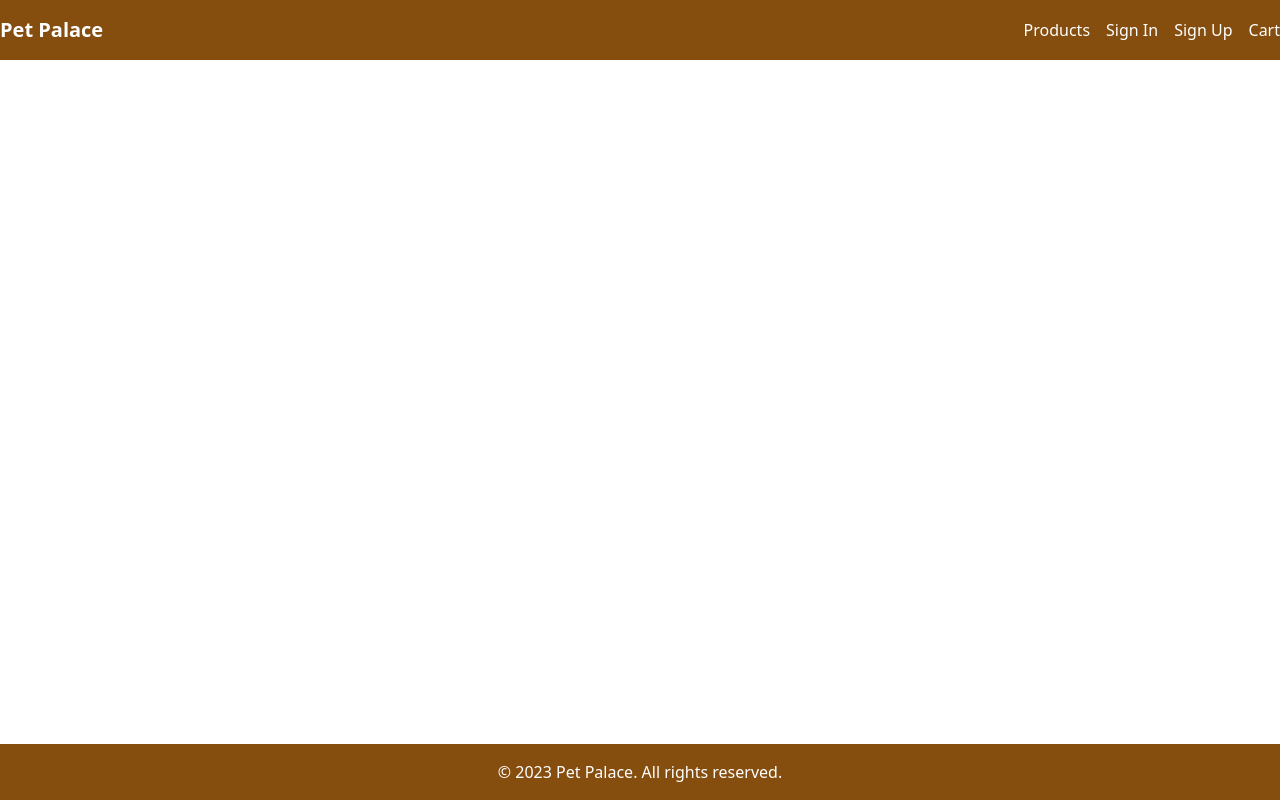
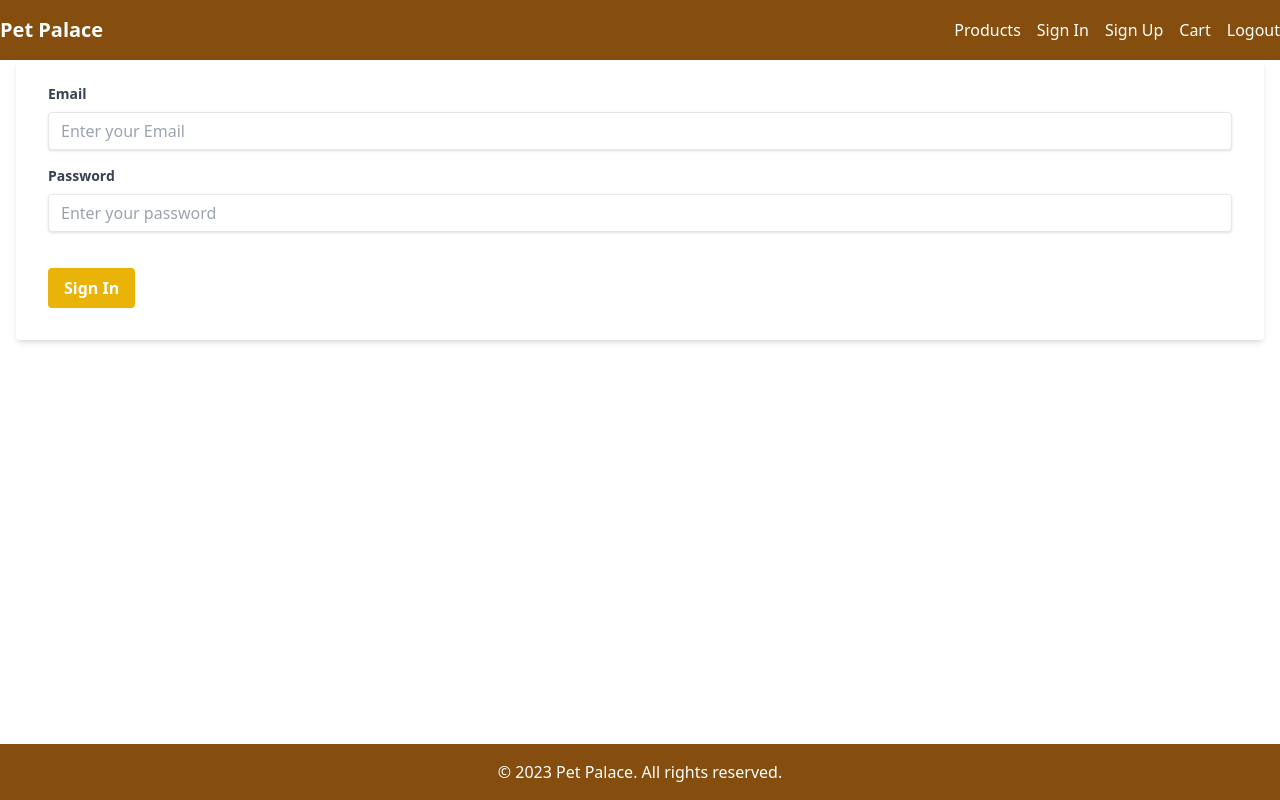
Before and after one commit to youba1993/petpalace2, a React (Create React App) app in the folder client/: page /login in a window 1280 px wide. Built offline with nearby package versions, Linux system fonts and the light colour scheme.

Commit message:
Adding login page

```diff
--- a/client/src/App.js
+++ b/client/src/App.js
@@ -7,7 +7,7 @@ import ProductListPage from './pages/ProductListPage';
 // import ProductDetailPage from './pages/ProductDetailPage';
 // import CartPage from './pages/CartPage';
 // import CheckoutPage from './pages/CheckoutPage';
-// import Login from './pages/Login';
+import Login from './pages/Login';
 import Signup from './pages/SignUp';
 
 function App() {
@@ -22,8 +22,8 @@ function App() {
             <Route exact path="/products" element={<ProductListPage />}/>
             {/* <Route path="/products/:id" element={<ProductDetailPage />}/>
             <Route path="/cart" element={<CartPage />}/>
-            <Route path="/checkout" element={<CheckoutPage />}/>
-            <Route path='/login' element={<Login />} /> */}
+            <Route path="/checkout" element={<CheckoutPage />}/> */}
+            <Route path='/login' element={<Login />} />
             <Route path='/Signup' element={<Signup />} />
           </Routes>
         </main>
--- a/client/src/components/Header.js
+++ b/client/src/components/Header.js
@@ -2,6 +2,16 @@ import React from 'react';
 import { Link } from 'react-router-dom';
 
 function Header() {
+
+  const logout = async (e) =>{
+      e.preventDefault()
+      const response = await fetch('/logout', {
+        method: 'DELETE'
+    });
+    const data = await response.json();
+    console.log(data)
+  }
+
   return (
     <header className="bg-yellow-800 text-white">
       <div className="container mx-auto py-4">
@@ -23,6 +33,9 @@ function Header() {
             <li>
               <Link to="/cart">Cart</Link>
             </li>
+            <li>
+              <Link to="/" onClick={(e)=>logout(e)}>Logout</Link>
+            </li>
           </ul>
         </nav>
       </div>
--- /dev/null
+++ b/client/src/pages/Login.js
@@ -0,0 +1,70 @@
+import { useState } from 'react';
+
+
+const Login = () => {
+    const [email, setEmail] = useState('');
+    const [password, setPassword] = useState('');
+
+    const handleLogin = async (e) => {
+        e.preventDefault();
+        const response = await fetch('/login', {
+            method: 'POST',
+            headers: {
+                'Content-Type': 'application/json'
+            },
+            body: JSON.stringify({
+                user: {
+                    email: email,
+                    password: password
+                }
+            })
+        });
+        const data = await response.json();
+        console.log(data)
+    }
+
+
+
+    return (
+        <div>
+            <form className="bg-white shadow-md rounded px-8 pt-6 pb-8 mb-4" onSubmit={(e) => handleLogin(e)}>
+                <div className="mb-4">
+                    <label className="block text-gray-700 text-sm font-bold mb-2" htmlFor="email">
+                        Email
+                    </label>
+                    <input
+                        className="shadow appearance-none border rounded w-full py-2 px-3 text-gray-700 leading-tight focus:outline-none focus:shadow-outline"
+                        id="email"
+                        type="email"
+                        value={email}
+                        onChange={(e) => setEmail(e.target.value)}
+                        placeholder="Enter your Email"
+                    />
+                </div>
+                <div className="mb-6">
+                    <label className="block text-gray-700 text-sm font-bold mb-2" htmlFor="password">
+                        Password
+                    </label>
+                    <input
+                        className="shadow appearance-none border rounded w-full py-2 px-3 text-gray-700 mb-3 leading-tight focus:outline-none focus:shadow-outline"
+                        id="password"
+                        type="password"
+                        value={password}
+                        onChange={(e) => setPassword(e.target.value)}
+                        placeholder="Enter your password"
+                    />
+                </div>
+                <div className="flex items-center justify-between">
+                    <button
+                        className="bg-yellow-500 hover:bg-yellow-700 text-white font-bold py-2 px-4 rounded"
+                        type="submit"
+                    >
+                        Sign In
+                    </button>
+                </div>
+            </form>
+        </div>
+    );
+};
+
+export default Login;
```
